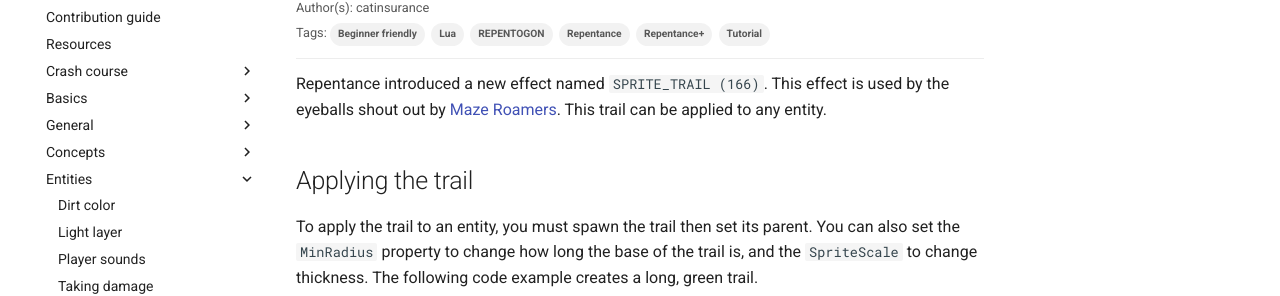
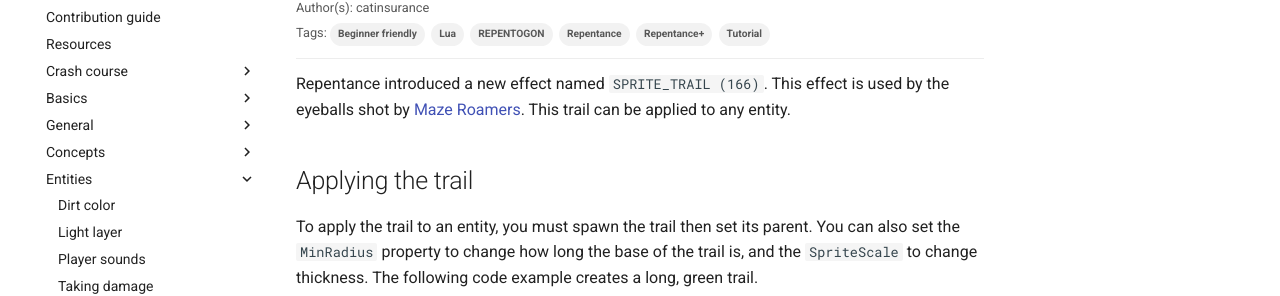
Before and after one commit to catinsurance/IsaacBlueprints, an MkDocs documentation site: the page built from docs/tutorials/entities/trails.md, in a window 1280 px wide and 1024 px high. Shown: the part 148-444 px from the top of the window. Built offline with MkDocs 1.6.1 and Material for MkDocs 9.7.7, drawn with Linux system fonts in a browser that asks for light colours; comment, search, counter and statistics services are not loaded.

Commit message:
shout out

```diff
--- a/docs/tutorials/entities/trails.md
+++ b/docs/tutorials/entities/trails.md
@@ -12,7 +12,7 @@ tags:
     - REPENTOGON
 ---
 
-Repentance introduced a new effect named `SPRITE_TRAIL (166)`. This effect is used by the eyeballs shout out by [Maze Roamers](https://bindingofisaacrebirth.wiki.gg/wiki/Bony#Maze_Roamer). This trail can be applied to any entity.
+Repentance introduced a new effect named `SPRITE_TRAIL (166)`. This effect is used by the eyeballs shot by [Maze Roamers](https://bindingofisaacrebirth.wiki.gg/wiki/Bony#Maze_Roamer). This trail can be applied to any entity.
 
 ## Applying the trail
 
```
